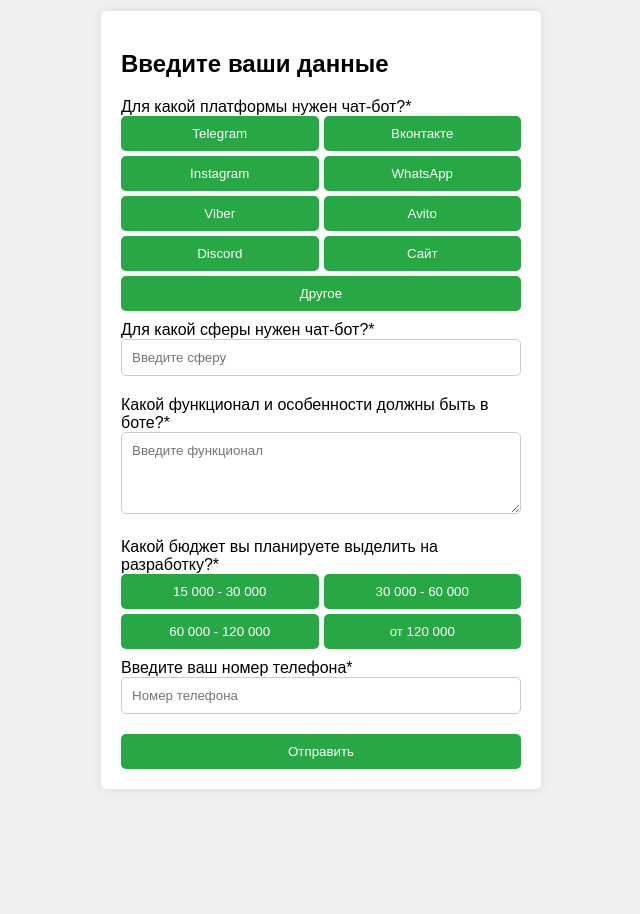
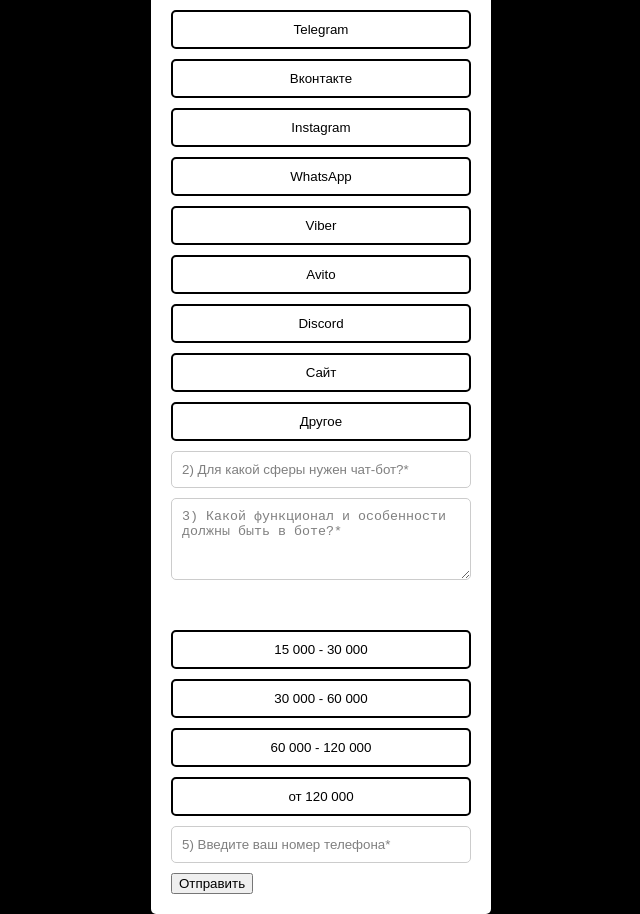
Before and after one commit to Chatbotist/MyLeadForm, a plain HTML site: page index.html in a window 1280 px wide. Shown: the whole page, without its empty margins (319-959 px from the left). Before the commit the page ends 800 px from the top, so only its background shows below. Drawn offline with Linux system fonts and the light colour scheme.

Commit message:
Update index.html

```diff
--- a/index.html
+++ b/index.html
@@ -11,8 +11,8 @@
             justify-content: center;
             align-items: center;
             height: 100vh;
-            background-color: #f0f0f0;
-            color: #000;
+            background-color: #000;
+            color: #fff;
             margin: 0;
         }
         .form-container {
@@ -20,14 +20,14 @@
             padding: 20px;
             border-radius: 5px;
             box-shadow: 0 0 10px rgba(0, 0, 0, 0.1);
-            width: 400px;
+            width: 300px;
+            position: relative;
         }
         .form-container h2 {
             margin-bottom: 20px;
             color: #000;
-            font-family: Arial, sans-serif;
         }
-        .form-container input, .form-container textarea, .form-container select {
+        .form-container input, .form-container textarea {
             width: 100%;
             padding: 10px;
             margin-bottom: 10px;
@@ -36,37 +36,30 @@
             color: #000;
             background-color: #fff;
             box-sizing: border-box;
-            font-family: Arial, sans-serif;
         }
-        .form-container button {
+        .form-container input::placeholder, .form-container textarea::placeholder {
+            color: rgba(0, 0, 0, 0.5);
+        }
+        .option-button {
             width: 100%;
             padding: 10px;
-            background-color: #28a745;
-            color: #fff;
-            border: none;
+            background-color: #fff;
+            color: #000;
+            border: 2px solid #000;
             border-radius: 5px;
             cursor: pointer;
-            font-family: Arial, sans-serif;
+            margin-bottom: 10px;
+            transition: background-color 0.3s;
         }
-        .form-container button:hover {
-            background-color: #218838;
+        .option-button:hover {
+            background-color: rgba(255, 255, 255, 0.7);
         }
         .error-message {
             color: red;
-            margin-top: -10px;
-            margin-bottom: 10px;
-            display: none;
-        }
-        .question {
-            margin-bottom: 10px;
-        }
-        .button-group {
-            display: flex;
-            flex-wrap: wrap;
-            gap: 5px;
-        }
-        .button-group button {
-            flex: 1 1 calc(50% - 10px);
+            font-size: 12px;
+            position: absolute;
+            bottom: -20px;
+            left: 0;
         }
     </style>
 </head>
@@ -74,50 +67,37 @@
     <div class="form-container">
         <h2>Введите ваши данные</h2>
         <form id="userForm">
-            <div class="question">
-                <label>Для какой платформы нужен чат-бот?*</label>
-                <div class="button-group">
-                    <button type="button" onclick="selectPlatform('Telegram')">Telegram</button>
-                    <button type="button" onclick="selectPlatform('Вконтакте')">Вконтакте</button>
-                    <button type="button" onclick="selectPlatform('Instagram')">Instagram</button>
-                    <button type="button" onclick="selectPlatform('WhatsApp')">WhatsApp</button>
-                    <button type="button" onclick="selectPlatform('Viber')">Viber</button>
-                    <button type="button" onclick="selectPlatform('Avito')">Avito</button>
-                    <button type="button" onclick="selectPlatform('Discord')">Discord</button>
-                    <button type="button" onclick="selectPlatform('Сайт')">Сайт</button>
-                    <button type="button" onclick="selectPlatform('Другое')">Другое</button>
+            <div>
+                <label>1) Для какой платформы нужен чат-бот?*</label>
+                <br>
+                <div id="platform-options">
+                    <button type="button" class="option-button" onclick="selectPlatform('Telegram')">Telegram</button>
+                    <button type="button" class="option-button" onclick="selectPlatform('Вконтакте')">Вконтакте</button>
+                    <button type="button" class="option-button" onclick="selectPlatform('Instagram')">Instagram</button>
+                    <button type="button" class="option-button" onclick="selectPlatform('WhatsApp')">WhatsApp</button>
+                    <button type="button" class="option-button" onclick="selectPlatform('Viber')">Viber</button>
+                    <button type="button" class="option-button" onclick="selectPlatform('Avito')">Avito</button>
+                    <button type="button" class="option-button" onclick="selectPlatform('Discord')">Discord</button>
+                    <button type="button" class="option-button" onclick="selectPlatform('Сайт')">Сайт</button>
+                    <button type="button" class="option-button" onclick="selectPlatform('Другое')">Другое</button>
                 </div>
-                <span class="error-message" id="platformError">Пожалуйста, выберите платформу.</span>
+                <div class="error-message" id="platform-error"></div>
+            </div>
+            <input type="text" id="sphere" name="sphere" required placeholder="2) Для какой сферы нужен чат-бот?*">
+            <textarea id="functionality" name="functionality" placeholder="3) Какой функционал и особенности должны быть в боте?*" rows="4" required></textarea>
+
+            <div>
+                <label>4) Какой бюджет вы планируете выделить на разработку?*</label>
+                <br>
+                <button type="button" class="option-button" onclick="selectBudget('15 000 - 30 000')">15 000 - 30 000</button>
+                <button type="button" class="option-button" onclick="selectBudget('30 000 - 60 000')">30 000 - 60 000</button>
+                <button type="button" class="option-button" onclick="selectBudget('60 000 - 120 000')">60 000 - 120 000</button>
+                <button type="button" class="option-button" onclick="selectBudget('от 120 000')">от 120 000</button>
+                <div class="error-message" id="budget-error"></div>
             </div>
 
-            <div class="question">
-                <label>Для какой сферы нужен чат-бот?*</label>
-                <input type="text" id="sphere" placeholder="Введите сферу" required>
-                <span class="error-message" id="sphereError">Пожалуйста, введите сферу.</span>
-            </div>
-
-            <div class="question">
-                <label>Какой функционал и особенности должны быть в боте?*</label>
-                <textarea id="functionality" placeholder="Введите функционал" required rows="4"></textarea>
-                <span class="error-message" id="functionalityError">Пожалуйста, введите функционал.</span>
-            </div>
-
-            <div class="question">
-                <label>Какой бюджет вы планируете выделить на разработку?*</label>
-                <div class="button-group">
-                    <button type="button" onclick="selectBudget('15 000 - 30 000')">15 000 - 30 000</button>
-                    <button type="button" onclick="selectBudget('30 000 - 60 000')">30 000 - 60 000</button>
-                    <button type="button" onclick="selectBudget('60 000 - 120 000')">60 000 - 120 000</button>
-                    <button type="button" onclick="selectBudget('от 120 000')">от 120 000</button>
-                </div>
-                <span class="error-message" id="budgetError">Пожалуйста, выберите бюджет.</span>
-            </div>
-
-            <div class="question">
-                <label>Введите ваш номер телефона*</label>
-                <input type="tel" id="phone" required placeholder="Номер телефона" pattern="^\+79\d{9}$" oninput="validatePhoneInput(event)">
-                <span class="error-message" id="phoneError">Пожалуйста, введите корректный номер.</span>
-            </div>
+            <input type="tel" id="phone" name="phone" required placeholder="5) Введите ваш номер телефона*" pattern="^\+79\d{9}$" oninput="validatePhoneInput(event)">
+            <div class="error-message" id="phone-error"></div>
 
             <button type="button" onclick="sendMessage()">Отправить</button>
         </form>
@@ -129,14 +109,12 @@
 
         function selectPlatform(platform) {
             selectedPlatform = platform;
-            const errorMessage = document.getElementById('platformError');
-            errorMessage.style.display = 'none'; // Скрыть сообщение об ошибке
+            document.getElementById('platform-error').innerText = '';
         }
 
         function selectBudget(budget) {
             selectedBudget = budget;
-            const errorMessage = document.getElementById('budgetError');
-            errorMessage.style.display = 'none'; // Скрыть сообщение об ошибке
+            document.getElementById('budget-error').innerText = '';
         }
 
         function validatePhoneInput(event) {
@@ -145,56 +123,35 @@
         }
 
         function sendMessage() {
-            const name = document.getElementById('name') ? document.getElementById('name').value.trim() : '';
+            const name = document.getElementById('name').value.trim();
             const sphere = document.getElementById('sphere').value.trim();
             const functionality = document.getElementById('functionality').value.trim();
             const phone = document.getElementById('phone').value.trim();
             const phonePattern = /^\+79\d{9}$/;
 
-            let valid = true;
+            let hasError = false;
 
-            // Проверяем платформу
             if (!selectedPlatform) {
-                document.getElementById('platformError').style.display = 'block';
-                valid = false;
+                document.getElementById('platform-error').innerText = 'Пожалуйста, выберите платформу.';
+                hasError = true;
+            }
+            if (!selectedBudget) {
+                document.getElementById('budget-error').innerText = 'Пожалуйста, выберите бюджет.';
+                hasError = true;
+            }
+            if (!phonePattern.test(phone)) {
+                document.getElementById('phone-error').innerText = 'Введите корректный номер телефона.';
+                hasError = true;
             }
 
-            // Проверяем сферу
-            if (!sphere) {
-                document.getElementById('sphereError').style.display = 'block';
-                valid = false;
-            } else {
-                document.getElementById('sphereError').style.display = 'none';
+            if (hasError) {
+                return;
             }
-
-            // Проверяем функционал
-            if (!functionality) {
-                document.getElementById('functionalityError').style.display = 'block';
-                valid = false;
-            } else {
-                document.getElementById('functionalityError').style.display = 'none';
-            }
-
-            // Проверяем бюджет
-            if (!selectedBudget) {
-                document.getElementById('budgetError').style.display = 'block';
-                valid = false;
-            }
-
-            // Проверяем телефон
-            if (!phonePattern.test(phone)) {
-                document.getElementById('phoneError').style.display = 'block';
-                valid = false;
-            } else {
-                document.getElementById('phoneError').style.display = 'none';
-            }
-
-            if (!valid) return; // Если есть ошибки, не отправляем сообщение
 
             const botToken = '6622286162:AAFs87hQFpIXgFOEHu4-DUOGzWbdbx_cmJ4';
             const chatId = '-1002021943203';
             const messageThreadId = '2';
-            const text = `Платформа: ${selectedPlatform}\nСфера: ${sphere}\nФункционал: ${functionality}\nБюджет: ${selectedBudget}\nНомер телефона: ${phone}`;
+            const text = `Имя: ${name}\nСфера: ${sphere}\nФункционал: ${functionality}\nПлатформа: ${selectedPlatform}\nБюджет: ${selectedBudget}\nНомер телефона: ${phone}`;
             const url = `https://api.telegram.org/bot${botToken}/sendMessage?chat_id=${chatId}&message_thread_id=${messageThreadId}&text=${encodeURIComponent(text)}`;
 
             fetch(url)
```
